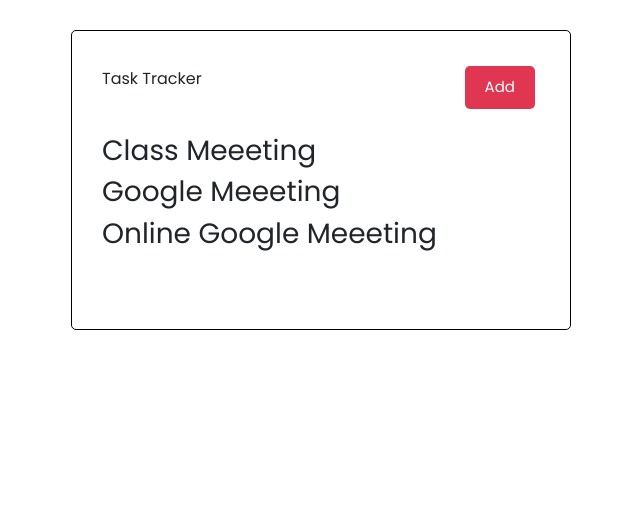
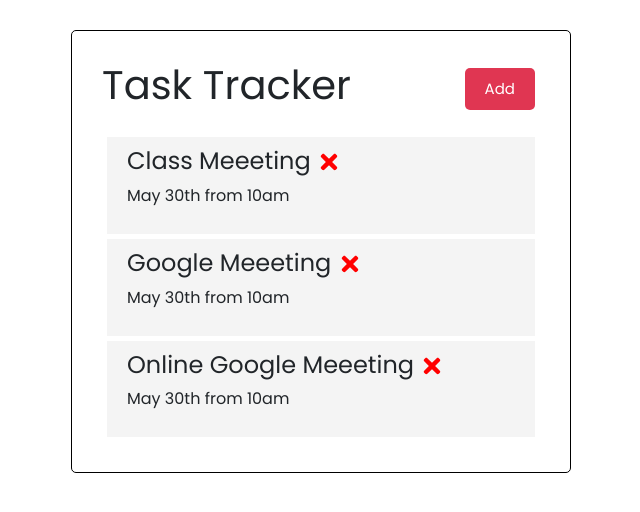
Before and after one commit to hellen-22/Task-tracker, a React (Create React App) app in the folder task-tracker-app/: page / in a window 1280 px wide. Shown: the top 512 px of the page, without its empty margins (319-959 px from the left). Built offline with nearby package versions, Linux system fonts and the light colour scheme.

Commit message:
adding tasks list and implementing deleting tasks

```diff
--- a/task-tracker-app/package.json
+++ b/task-tracker-app/package.json
@@ -8,6 +8,7 @@
     "@testing-library/user-event": "^13.5.0",
     "react": "^18.1.0",
     "react-dom": "^18.1.0",
+    "react-icons": "^4.3.1",
     "react-scripts": "5.0.1",
     "web-vitals": "^2.1.4"
   },
--- a/task-tracker-app/src/App.js
+++ b/task-tracker-app/src/App.js
@@ -23,10 +23,15 @@
       reminder: false,
     },
   ]);
+
+  const deleteTask = (id) =>{
+    setTasks(tasks.filter(task => task.id !== id))
+  }
+
   return (
     <div className="App">
       <Header/>
-      <Tasks tasks={tasks}/>
+      <Tasks tasks={tasks} onDelete={deleteTask} />
     </div>
   );
 }
--- a/task-tracker-app/src/components/Header.js
+++ b/task-tracker-app/src/components/Header.js
@@ -5,7 +5,7 @@
   return (
     <div className="">
       <div className="header">
-        <p>Task Tracker</p>
+        <h1>Task Tracker</h1>
         <button className="btn">Add</button>
       </div>
     </div>
--- /dev/null
+++ b/task-tracker-app/src/components/Task.js
@@ -0,0 +1,20 @@
+import React from "react";
+import { FaTimes } from "react-icons/fa";
+import "./../css/style.css";
+
+function Task({ task, onDelete }) {
+  return (
+    <div className="task">
+      <h4>
+        {task.text}{" "}
+        <FaTimes
+          style={{ color: "red", cursor: "pointer" }}
+          onClick={() => onDelete(task.id)}
+        />
+      </h4>
+      <p>{task.day}</p>
+    </div>
+  );
+}
+
+export default Task;
--- a/task-tracker-app/src/components/Tasks.js
+++ b/task-tracker-app/src/components/Tasks.js
@@ -1,12 +1,12 @@
-
+import Task from "./Task";
 import "./../css/style.css";
 
-function Tasks({tasks}) {
+function Tasks({tasks, onDelete}) {
 
   return (
     <>
       {tasks.map((task) => (
-        <h3 key={task.id}>{task.text}</h3>
+        <Task key={task.id} task={task} onDelete={onDelete}/>
       ))}
     </>
   );
```
Also changed, not shown: 1 other file (tests, documents, lock files or other folders).
